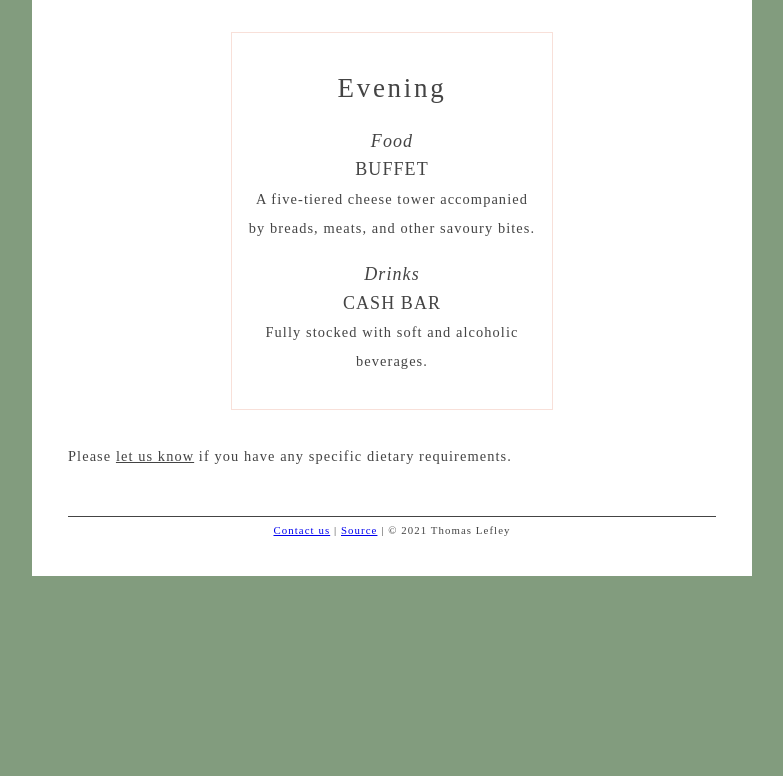
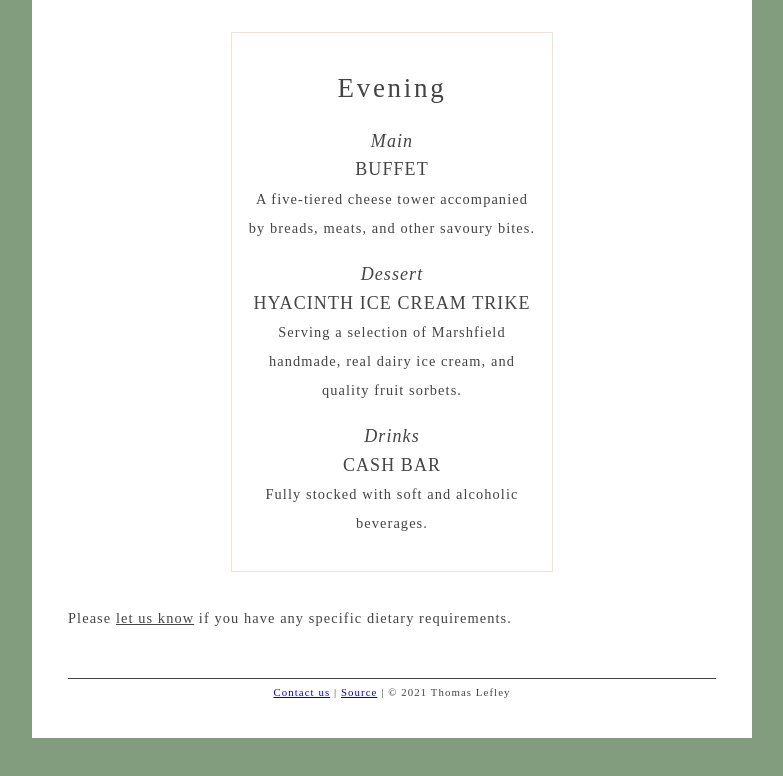
Before and after one commit to TomLefley/Wedding, a Next.js app: page /menu in a window 1280 px wide. Shown: the part 1303-2079 px from the top of the page, without its empty margins (248-1031 px from the left). Before the commit the page ends 1933 px from the top, so only its background shows below. Built offline with nearby package versions, Linux system fonts and the light colour scheme.

Commit message:
Update some evening timings and details

```diff
--- a/pages/menu.js
+++ b/pages/menu.js
@@ -73,9 +73,14 @@ export default function Menu({ reception }) {
         card
       >
         <Item
-          heading="Food"
+          heading="Main"
           title="Buffet"
           description="A five-tiered cheese tower accompanied by breads, meats, and other savoury bites."
+        />
+        <Item
+          heading="Dessert"
+          title="Hyacinth ice cream trike"
+          description="Serving a selection of Marshfield handmade, real dairy ice cream, and quality fruit sorbets."
         />
         <Item
           heading="Drinks"
--- a/pages/service.js
+++ b/pages/service.js
@@ -52,16 +52,16 @@ export default function Service({ reception }) {
         <Item
           heading="20:00"
           title="Live Music"
-          description="First dance and electric set."
+          description="First dance and vintage set."
         />
         <Item
           heading="21:00"
           title="Buffet"
         />
         <Item
-          heading="22:00"
+          heading="21:30"
           title="Live music"
-          description="Electric set"
+          description="Electric set and disco"
         />
         <Item
           heading="24:00"
```
